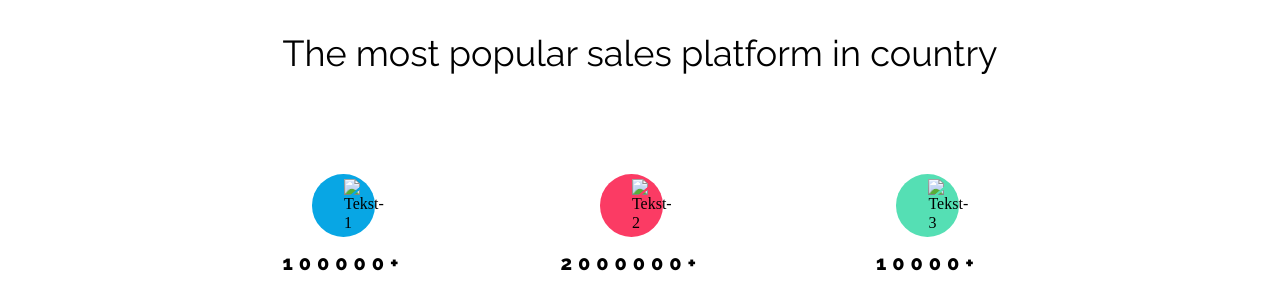
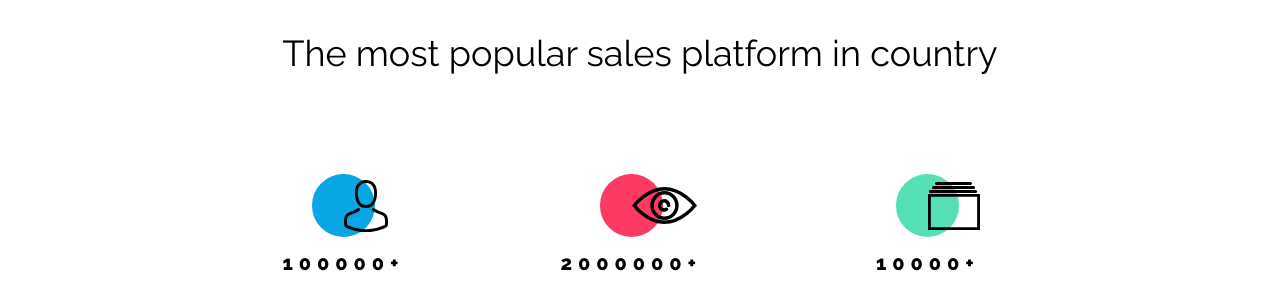
Before and after one commit to caffeine108/BestShop, a plain HTML site: page index.html in a window 1280 px wide. Shown: the part 1009-1291 px from the top of the page. Drawn offline with nearby package versions, Linux system fonts and the light colour scheme.

Commit message:
images added - checkbox and link to social

```diff
--- a/index.html
+++ b/index.html
@@ -49,7 +49,7 @@
             <div class="stat__card">
                 <div class="ellipse__holder">
                 <div class="ellipse ellipse__blue"></div>
-                <img src="src/images/person.svg" alt="Tekst-1" class="ellipse__img">
+                <img src="src/images/Person.svg" alt="Tekst-1" class="ellipse__img">
                 </div>
                 <p class="stat__number">100000+</p>
                 <p class="stat__desc">daily entries</p>
@@ -57,7 +57,7 @@
             <div class="stat__card">
                 <div class="ellipse__holder">
                 <div class="ellipse ellipse__red"></div>
-                <img src="src/images/eye.svg" alt="Tekst-2" class="ellipse__img ellipse__img.ellipse--eye">
+                <img src="src/images/Eye.svg" alt="Tekst-2" class="ellipse__img ellipse__img.ellipse--eye">
                 </div>
                 <p class="stat__number">2000000+</p>
                 <p class="stat__desc">seen products <br> every day</p>
@@ -65,7 +65,7 @@
             <div class="stat__card">
                 <div class="ellipse__holder">
                 <div class="ellipse ellipse__green"></div>
-                <img src="src/images/catalog.svg" alt="Tekst-3" class="ellipse__img">
+                <img src="src/images/Catalog.svg" alt="Tekst-3" class="ellipse__img">
                 </div>
                 <p class="stat__number">10000+</p>
                 <p class="stat__desc">added posts daily</p>
--- a/src/css/main.css
+++ b/src/css/main.css
@@ -777,6 +777,6 @@ html, body {
     gap: 1.25rem;
     cursor: pointer;
 }
-}
+
 .twitter {}
 .facebook {}
```
Also changed, not shown: src/images/Background.png (added), src/images/Catalog.svg (added), src/images/Checkmark-1.svg (added), src/images/Checkmark.svg (added), src/images/Ckechmark-1.svg (added), src/images/Close.svg (added), src/images/Eye.svg (added), src/images/Facebook.svg (added), src/images/Macbook.png (added), src/images/Mail Icon.svg (added), src/images/Person.svg (added), src/images/Phone Icon.svg (added), src/images/Trumpet.png (added), src/images/Twitter.svg (added), 1 more files.
